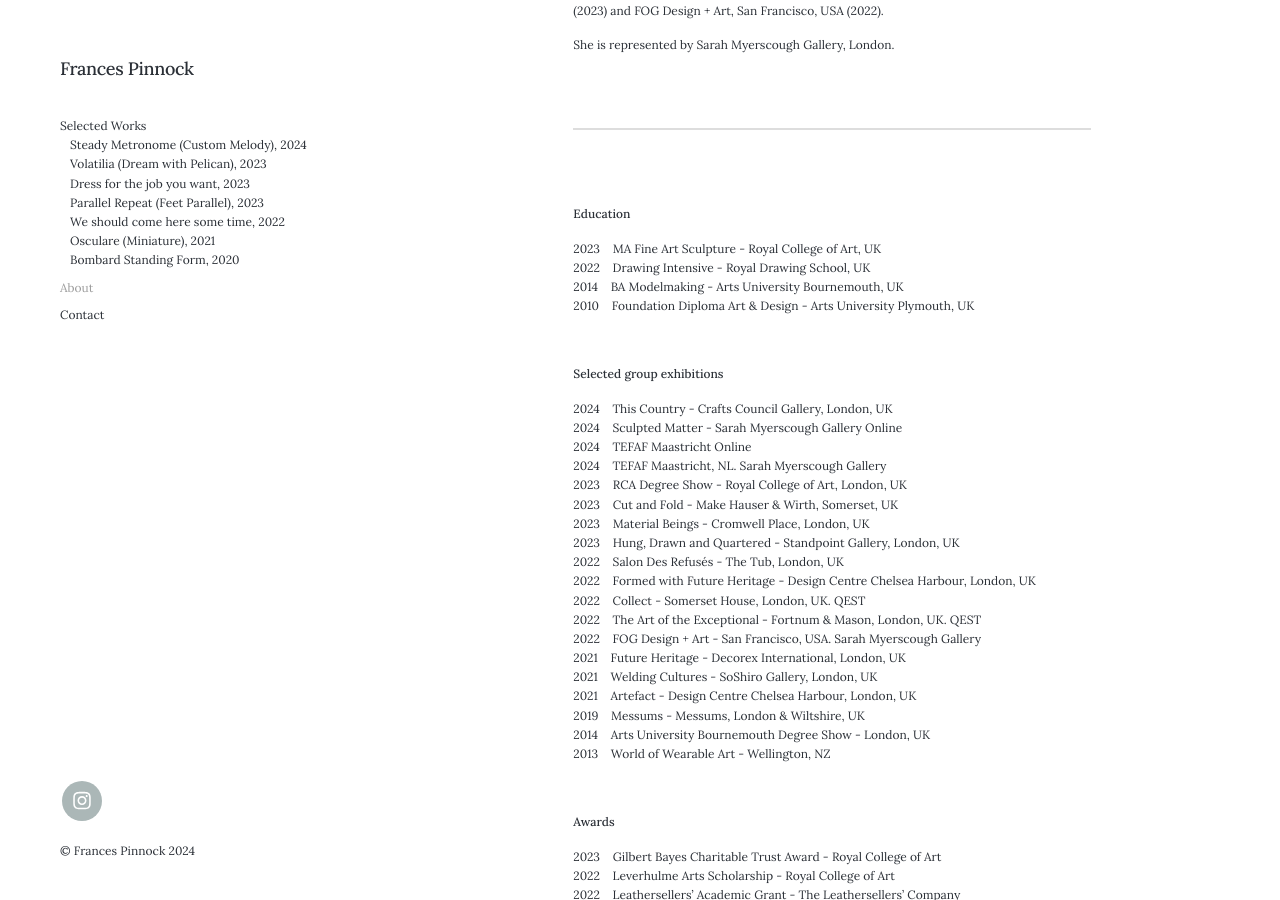
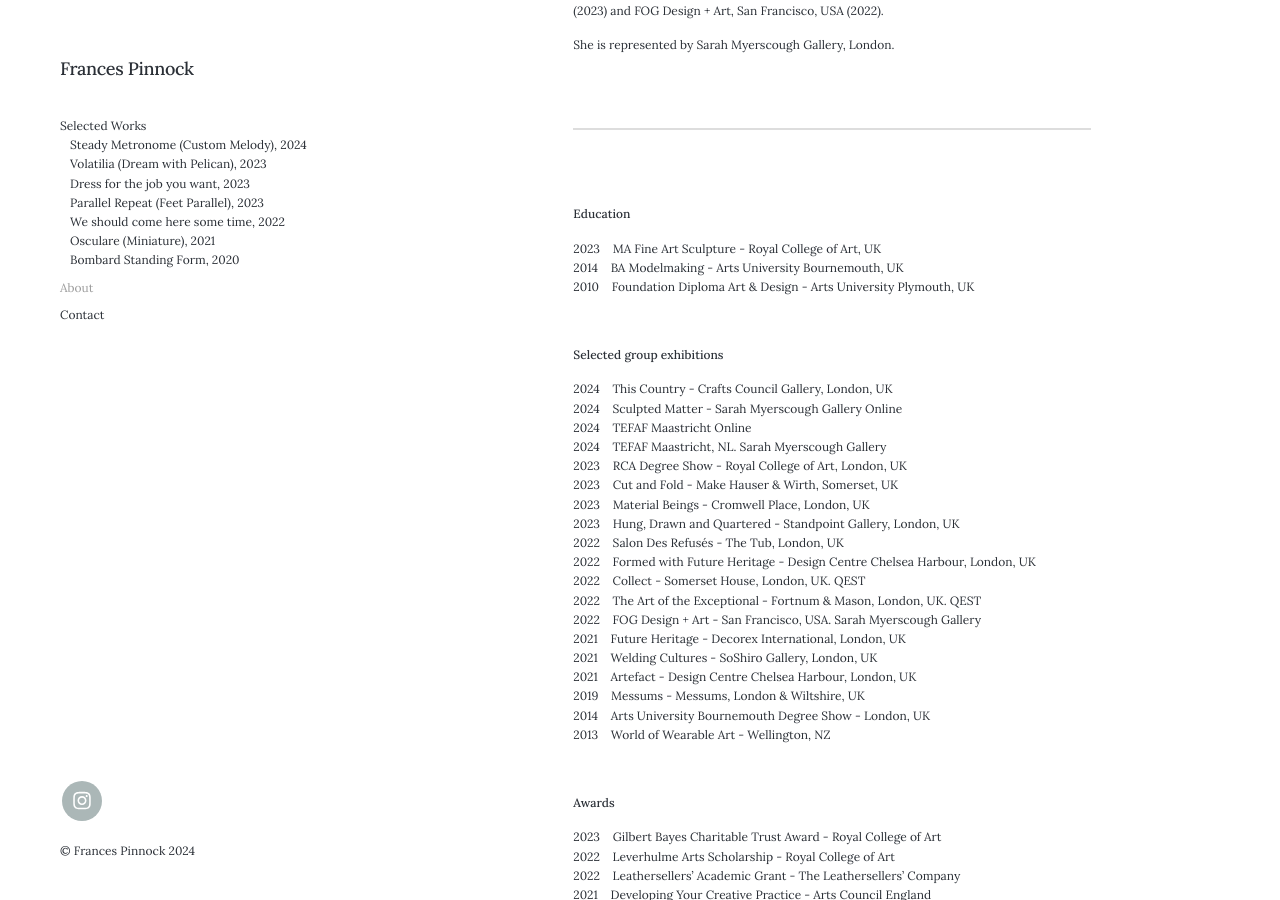
Before and after one commit to francespinnock/francespinnock.github.io, a Jekyll site: the page built from _pages/about.md, in a window 1280 px wide and 900 px high, scrolled down 454 px. Built offline with Jekyll 4.4.1, drawn with Linux system fonts in a browser that asks for light colours; nearby versions of some CDN libraries.

Commit message:
Update about.md

```diff
--- a/_pages/about.md
+++ b/_pages/about.md
@@ -31,7 +31,6 @@ She is represented by Sarah Myerscough Gallery, London.
 **Education**
 
 2023&nbsp;&nbsp;&nbsp; MA Fine Art Sculpture - Royal College of Art, UK
-2022&nbsp;&nbsp;&nbsp; Drawing Intensive - Royal Drawing School, UK
 2014&nbsp;&nbsp;&nbsp; BA Modelmaking - Arts University Bournemouth, UK
 2010&nbsp;&nbsp;&nbsp; Foundation Diploma Art & Design - Arts University Plymouth, UK
 
```
